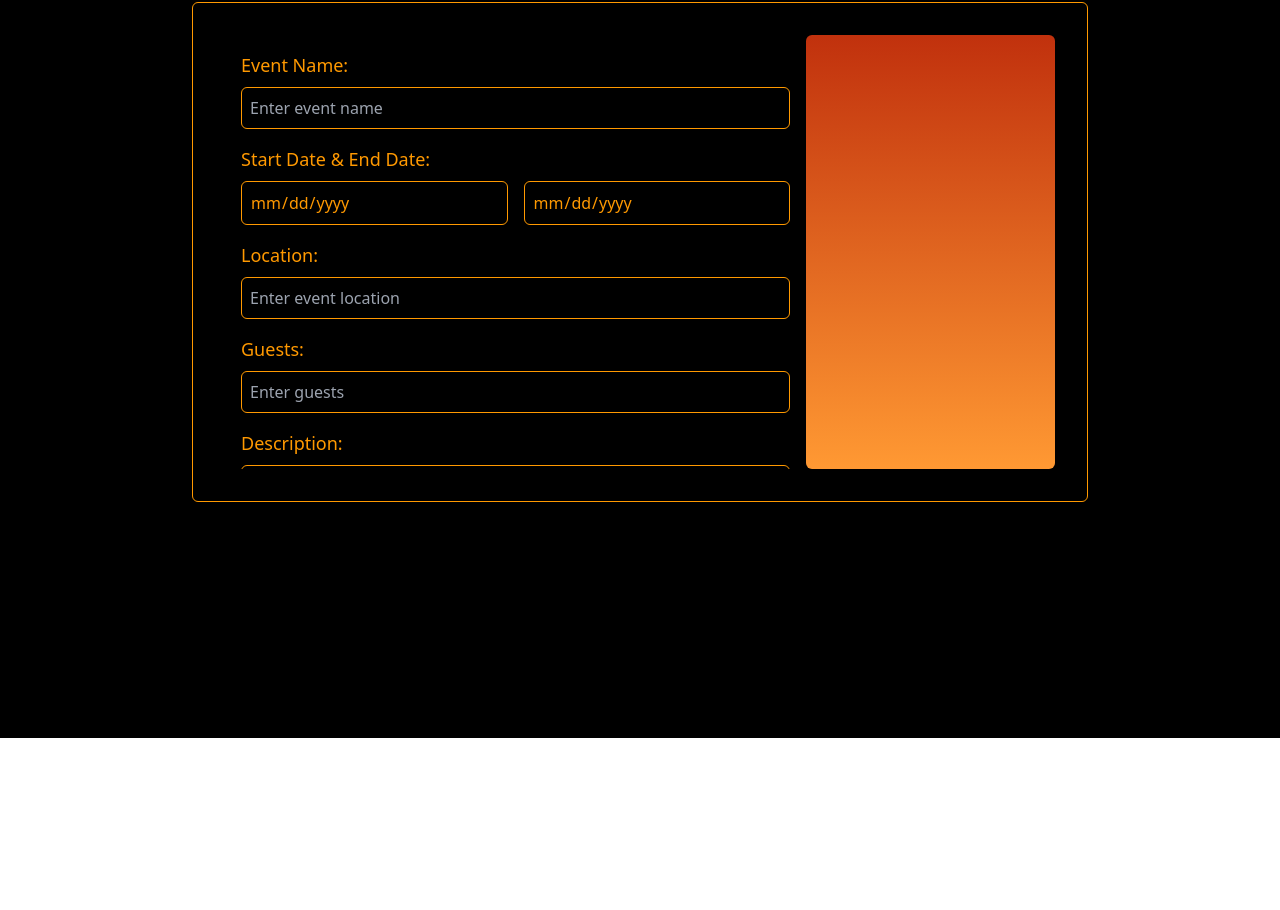
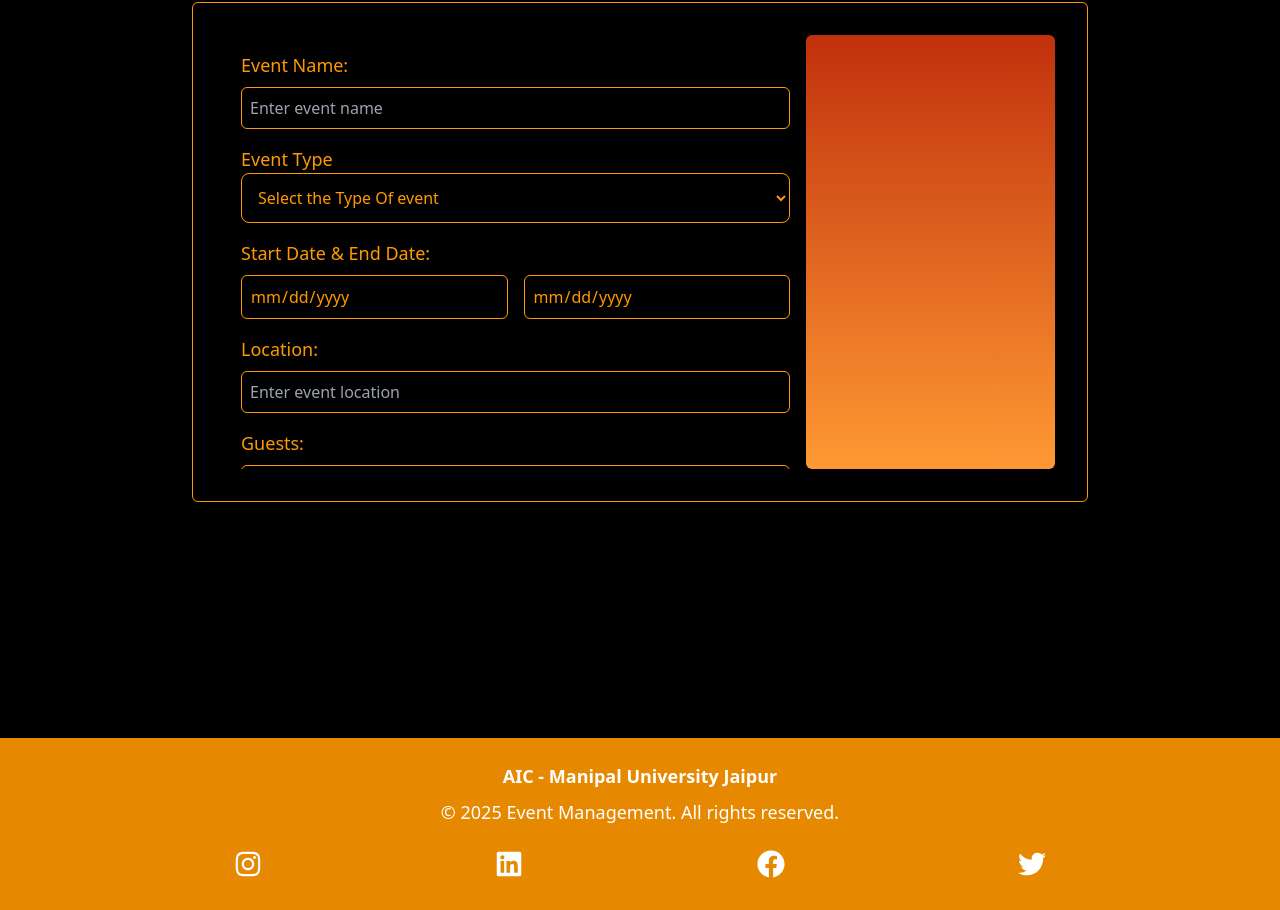
Before and after one commit to Oshika22/EventManagement, a React (Vite) app in the folder client/: page /add-event in a window 1280 px wide. Shown: the part 186-1096 px from the top of the page. Before the commit the page ends 924 px from the top, so only its background shows below. Built offline with nearby package versions, Linux system fonts and the light colour scheme.

Commit message:
Added UI Functionalities
Home button, Footer, Search bar in participants

```diff
--- a/client/src/App.jsx
+++ b/client/src/App.jsx
@@ -9,6 +9,7 @@ import HomePage from './pages/HomePage'; // HomePage containing event list, top
 import { EventPage } from './pages/EventPage';
 import AddEventPage from './pages/AddEventPage';
 import FileUploadPage from './pages/FileUploadPage'; // Import the new page
+import Footer from "./components/Footer"; // Import Footer
 
 function App() {
   const [count, setCount] = useState(0);
@@ -25,6 +26,7 @@ function App() {
           <Route path="/file-upload" element={<FileUploadPage />} /> {/* New Route */}
         </Routes>
       </div>
+      <Footer /> {/* Add Footer Here */}
     </>
   );
 }
--- a/client/src/components/EventList.jsx
+++ b/client/src/components/EventList.jsx
@@ -2,6 +2,8 @@
 import React, { useEffect, useState } from 'react';
 import EventCard from './EventCard';
 // import AddEvent from './AddEvent';
+import { EventCategories } from './EventCategories';
+
 import { useNavigate } from "react-router-dom";
 export const EventList = () => {
   const [events, setEvents] = useState([]);
@@ -34,39 +36,27 @@ export const EventList = () => {
 
   return (
     <div className="text-center py-6 bg-black">
+      {/* <EventCategories/> */}
       {/* {isAddEventVisible && <AddEvent />} */}
      {/* Events Title */}
      <h1 className="text-[#ff9900] text-xl mb-4">Events</h1>
 
-      {/* Sliding Toggle Switch */}
-      <div className="relative w-40 h-12 bg-gray-300 rounded-lg mx-auto mb-6">
-        {/* Slider */}
-        <div
-          className={`absolute top-0 left-0 w-1/2 h-full rounded-lg transition-transform duration-300 ${
-            selectedOption === 'Startup' ? 'bg-[#ff9900] translate-x-0' : 'bg-[#ff9900] translate-x-full'
-          }`}
-        ></div>
+      {/* Event Category Buttons */}
+      <div className="flex justify-center space-x-4 mb-6">
+        {["Startup", "Hackathon", "Conference", "Registered Startups", "Others"].map((category) => (
+          <button
+            key={category}
+            className={`px-4 py-2 rounded-lg font-medium border transition-all duration-300 ${
+              selectedOption === category ? "bg-[#ff9900] text-black border-[#ff9900]"  // Active button"
+              : "bg-black text-[#ff9900] border-[#ff9900] hover:bg-[#ff9900] hover:text-black" // Inactive button
+            }`}
+            onClick={() => setSelectedOption(category)}
+          >
+        {category}
+      </button>
+    ))}
+  </div>
 
-        {/* Startup Label */}
-        <div
-          className={`absolute top-0 left-0 w-1/2 h-full flex items-center justify-center text-sm font-medium cursor-pointer ${
-            selectedOption === 'Startup' ? 'text-black bg-[#ff9900]' : 'text-gray-700 bg-gray-950'
-          }`}
-          onClick={() => setSelectedOption('Startup')}
-        >
-          Startup
-        </div>
-
-        {/* Hackathon Label */}
-        <div
-          className={`absolute top-0 right-0 w-1/2 h-full flex items-center justify-center text-sm font-medium cursor-pointer ${
-            selectedOption === 'Hackathon' ? 'text-black bg-[#ff9900]' : 'text-gray-700 bg-gray-950'
-          }`}
-          onClick={() => setSelectedOption('Hackathon')}
-        >
-         Hackathon
-       </div>
-     </div>
     {/* Display the events created by the user */}
       <div className="flex flex-wrap justify-center gap-4">
         {events.length > 0 ? (
--- a/client/src/components/FileUpload.jsx
+++ b/client/src/components/FileUpload.jsx
@@ -71,7 +71,7 @@ export const FileUpload = () =>  {
           type="file"
           accept=".xlsx, .xls"
           onChange={handleFileChange}
-          className="w-full p-3 mb-4 border border border-[#ff9900] rounded-lg bg-black text-[#ff9900] focus:outline-none focus:ring-2 focus:ring-[#ff9900]"
+          className="w-full p-3 mb-4 border border-[#ff9900] rounded-lg bg-black text-[#ff9900] focus:outline-none focus:ring-2 focus:ring-[#ff9900]"
         />
         <button
           onClick={handleFileUpload}
--- /dev/null
+++ b/client/src/components/Footer.jsx
@@ -0,0 +1,37 @@
+import React from "react";
+import { FaInstagram, FaLinkedin, FaFacebook, FaTwitter } from "react-icons/fa"; // Importing social icons
+
+const Footer = () => {
+  return (
+    <footer className="bg-[#e68900] shadow-md text-white py-6 mt-0">
+      <div className="container mx-auto text-center">
+        {/* Extra Line Above Main Text */}
+        <p className="text-lg font-semibold mb-2">AIC - Manipal University Jaipur</p>
+
+        {/* Main Footer Text */}
+        <p className="text-lg">&copy; {new Date().getFullYear()} Event Management. All rights reserved.</p>
+
+<br/>
+        {/* Social Media Icons (Evenly Spaced) */}
+        <div className="flex justify-evenly items-center w-full mb-2">
+          <a href="#" target="_blank" rel="noopener noreferrer">
+            <FaInstagram size={28} />
+          </a>
+          <a href="#" target="_blank" rel="noopener noreferrer">
+            <FaLinkedin size={28} />
+          </a>
+          <a href="#" target="_blank" rel="noopener noreferrer">
+            <FaFacebook size={28} />
+          </a>
+          <a href="#" target="_blank" rel="noopener noreferrer">
+            <FaTwitter size={28} />
+          </a>
+        </div>
+
+
+      </div>
+    </footer>
+  );
+};
+
+export default Footer;
--- a/client/src/components/Navbar.jsx
+++ b/client/src/components/Navbar.jsx
@@ -1,5 +1,6 @@
-import React from 'react';
-import { useNavigate } from 'react-router-dom'; // Import useNavigate
+import React from "react";
+import { useNavigate } from "react-router-dom"; // Import useNavigate
+import { FaHome } from "react-icons/fa"; // Import Home Icon
 
 const Navbar = () => {
   const navigate = useNavigate(); // Initialize navigate function
@@ -7,8 +8,10 @@ const Navbar = () => {
   return (
     <header className="bg-[#e68900] shadow-md">
       <div className="container mx-auto flex items-center justify-between py-4 px-4">
-        {/* Title */}
-        <h1 className="text-white text-xl font-bold"></h1>
+        {/* Home Icon Button */}
+        <button onClick={() => navigate("/")} className="text-white text-2xl ml-12 hover:text-black transition">
+          <FaHome />
+        </button>
 
         {/* Search Bar and Search Button */}
         <div className="flex-1 flex justify-center items-center">
@@ -25,7 +28,7 @@ const Navbar = () => {
         {/* Upload Event Participants Button */}
         <button
           className="ml-4 px-4 py-2 border-2 border-white text-white font-semibold rounded-lg hover:bg-[#ffb94d] transition-all"
-          onClick={() => navigate('/file-upload')} // Navigate to FileUploadPage
+          onClick={() => navigate("/file-upload")} // Navigate to FileUploadPage
         >
           Upload Event Participants
         </button>
--- a/client/src/pages/AddEventPage.jsx
+++ b/client/src/pages/AddEventPage.jsx
@@ -1,6 +1,45 @@
-import React from "react";
+import React, { useState } from 'react';
 
 const AddEventPage = () => {
+  // Event Data dictionary
+  const [eventData, setEventData] = useState({
+    event_name: "",
+    event_type: "",
+    start_date: "",
+    end_date: "",
+    location: "",
+    guests: "",
+    description: "",
+  });
+// Set the data to the event data dictionary
+  const handleAddEventChange = (event) => {
+    setEventData({
+      ...eventData,
+      [event.target.name]: event.target.value,
+    });
+  };
+
+  // Handle submit function
+  const handleSubmit = async (e) => {
+    e.preventDefault();
+
+    const response = await fetch("http://localhost:5000/api/events", {
+      method: "POST",
+      headers: {
+        "Content-Type": "application/json",
+      },
+      body: JSON.stringify(eventData),
+    });
+
+    const data = await response.json();
+    if (response.ok) {
+      alert("Event added successfully!");
+      setEventData({ eventName: "", eventType: "", startDate: "", endDate: "", location: "", guests: "", description: "" });
+    } else {
+      alert("Error adding event: " + data.message);
+    }
+  };
+
   return (
     <>
       {/* Main Content */}
@@ -19,9 +58,28 @@ const AddEventPage = () => {
                 <input
                   type="text"
                   placeholder="Enter event name"
+                  name="event_name"
+                  value={eventData.event_name}
+                  onChange={handleAddEventChange}
                   className="w-full mt-2 p-2 border border-[#ff9900] rounded-md bg-black text-[#ff9900]"
                 />
               </div>
+
+              {/* Type of Event */}
+              <label className="block text-lg">Event Type</label>
+              <select
+                name="event_type"
+                value={eventData.event_type}
+                onChange={handleAddEventChange}
+                className="w-full p-3 mb-4 border border-[#ff9900] rounded-lg bg-black text-[#ff9900] focus:outline-none focus:ring-1 focus:ring-[#ff9900]"
+              >
+                <option value="">Select the Type Of event</option>
+                <option value="Startup">Startup Event</option>
+                <option value="Hackathon">Hackathon Event</option>
+                <option value="Conference">Conference Event</option>
+                <option value="Registered Starup">Registered Startup</option>
+                <option value="other">Others</option>
+              </select>
 
               {/* Start Date and End Date */}
               <div className="mb-4">
@@ -29,10 +87,16 @@ const AddEventPage = () => {
                 <div className="flex space-x-4 mt-2">
                   <input
                     type="date"
+                    name="start_date"
+                    value={eventData.start_date}
+                    onChange={handleAddEventChange}
                     className="w-full p-2 border border-[#ff9900] rounded-md bg-black text-[#ff9900]"
                   />
                   <input
                     type="date"
+                    name="end_date"
+                    value={eventData.end_date}
+                    onChange={handleAddEventChange}
                     className="w-full p-2 border border-[#ff9900] rounded-md bg-black text-[#ff9900]"
                   />
                 </div>
@@ -44,6 +108,9 @@ const AddEventPage = () => {
                 <input
                   type="text"
                   placeholder="Enter event location"
+                  name="location"
+                  value={eventData.location}
+                  onChange={handleAddEventChange}
                   className="w-full mt-2 p-2 border border-[#ff9900] rounded-md bg-black text-[#ff9900]"
                 />
               </div>
@@ -54,6 +121,9 @@ const AddEventPage = () => {
                 <input
                   type="text"
                   placeholder="Enter guests"
+                  name="guests"
+                  value={eventData.guests}
+                  onChange={handleAddEventChange}
                   className="w-full mt-2 p-2 border border-[#ff9900] rounded-md bg-black text-[#ff9900]"
                 />
               </div>
@@ -63,9 +133,19 @@ const AddEventPage = () => {
                 <label className="block text-lg">Description:</label>
                 <textarea
                   placeholder="Enter event description"
+                  name="description"
+                  value={eventData.description}
+                  onChange={handleAddEventChange}
                   className="w-full mt-2 p-2 border border-[#ff9900] rounded-md bg-black text-[#ff9900] h-32"
                 ></textarea>
               </div>
+
+              {/* Submit Button */}
+              <button
+                // onClick={handleSubmit}
+                onClick={handleSubmit}
+                className="w-full p-2 bg-[#ff9900] text-black rounded-md"
+              >Submit</button>
             </div>
 
             {/* 30% Section with gradient */}
```
Also changed, not shown: client/src/pages/EventPage.jsx (+27 -5 lines).
